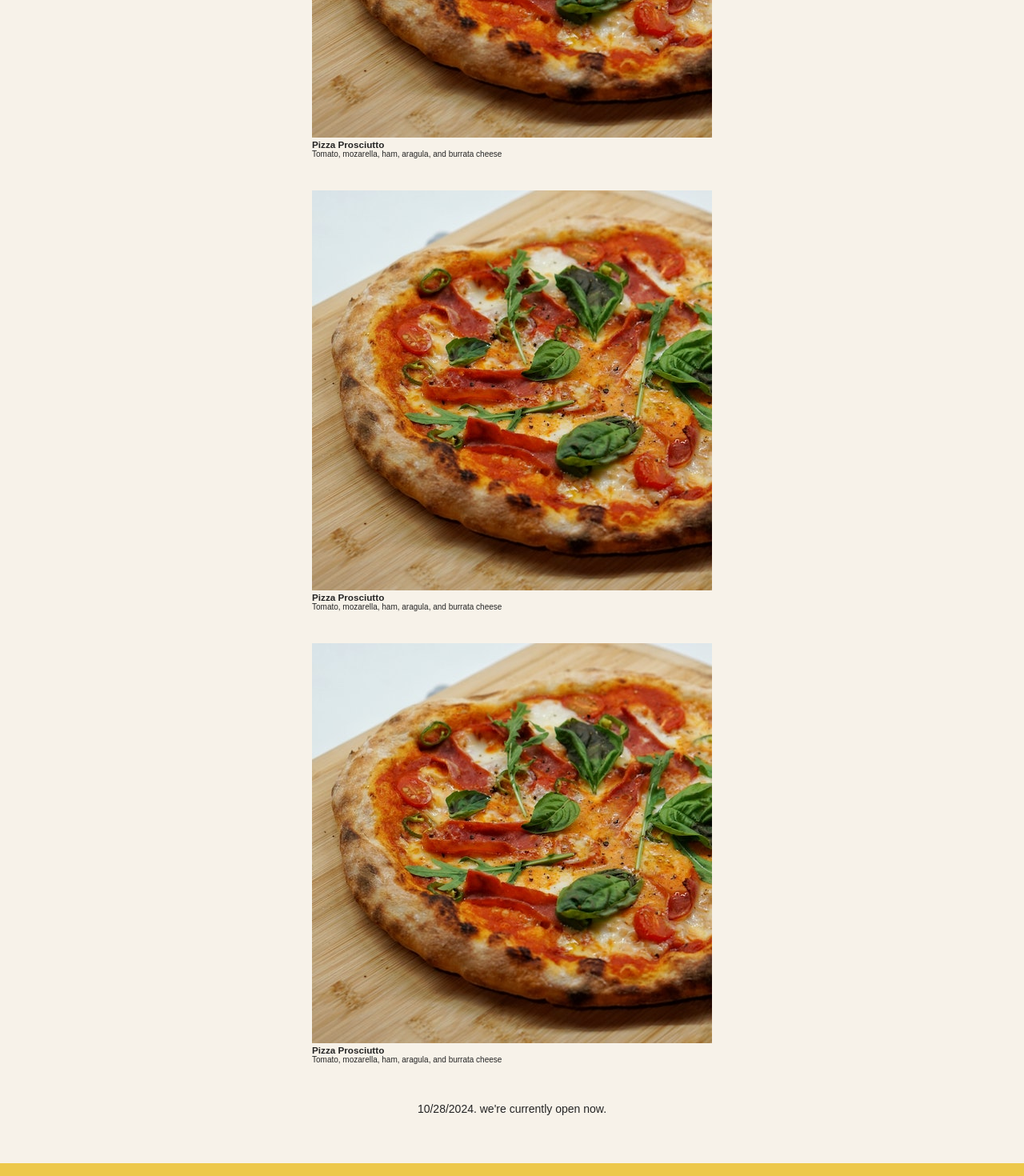
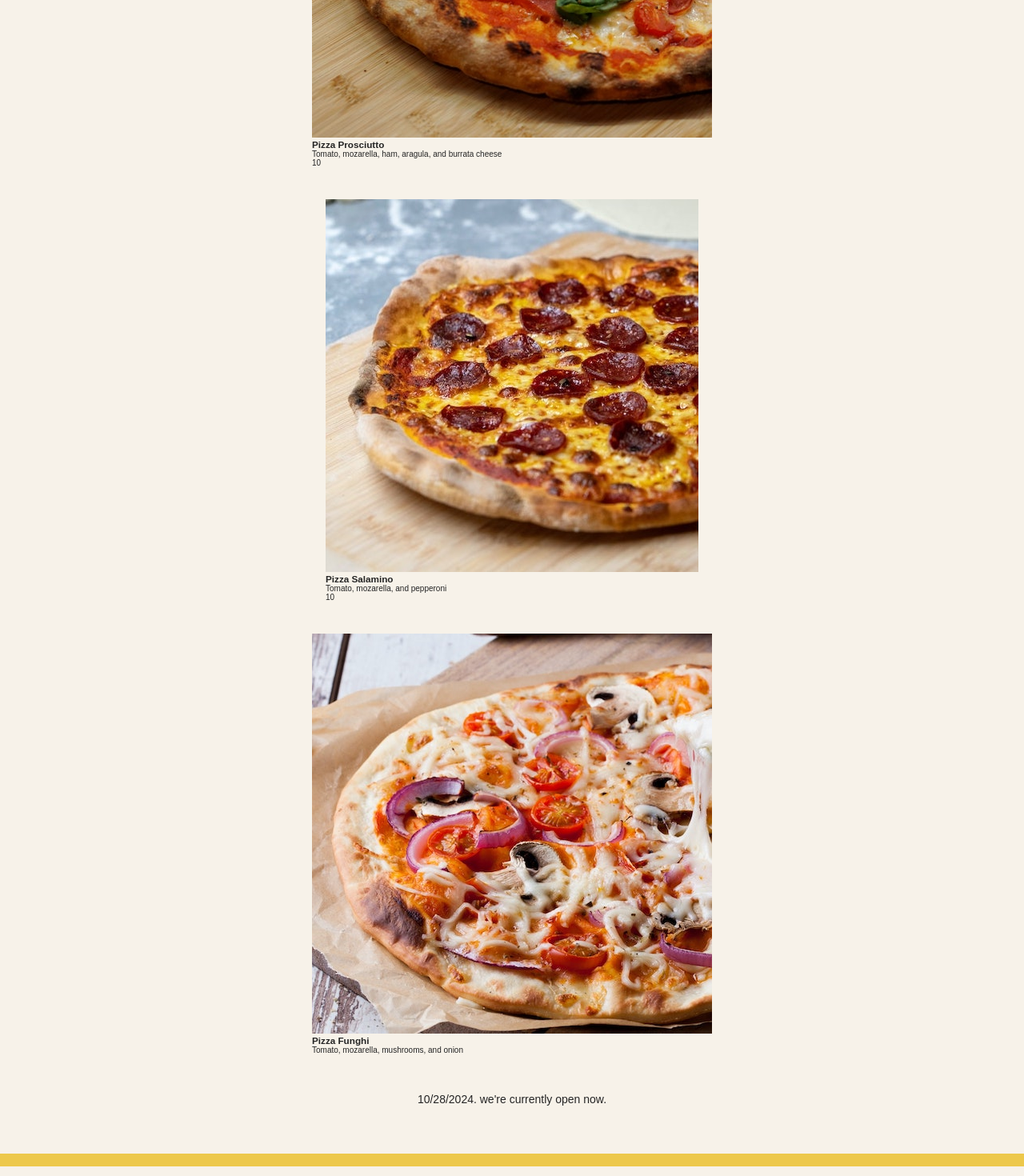
Before and after one commit to akumarkk/WebFW, a React (Create React App) app in the folder ReactJS/Pizza/pizza/: page / in a window 1280 px wide. Shown: the part 610-2080 px from the top of the page at 80% size. Built offline with nearby package versions, Linux system fonts and the light colour scheme.

Commit message:
states & props

```diff
--- a/ReactJS/Pizza/pizza/src/index.js
+++ b/ReactJS/Pizza/pizza/src/index.js
@@ -77,9 +77,27 @@
   return (
     <div className='menu'>
       <h2>Our Menu</h2>
-      <Pizza></Pizza>
-      <Pizza></Pizza>
-      <Pizza></Pizza>
+      <Pizza
+        name='Pizza Prosciutto'
+        ingredients='Tomato, mozarella, ham, aragula, and burrata cheese'
+        imgName='pizzas/prosciutto.jpg'
+        price={10}
+        >
+
+        </Pizza>
+      <Pizza
+        name='Pizza Salamino'
+        ingredients='Tomato, mozarella, and pepperoni'
+        imgName='pizzas/salamino.jpg'
+        price={10}>
+
+        </Pizza>
+      <Pizza
+        name='Pizza Funghi'
+        ingredients='Tomato, mozarella, mushrooms, and onion'
+        imgName='pizzas/funghi.jpg'>
+
+        </Pizza>
     </div>
     )
 }
@@ -96,11 +114,17 @@
 }
 
 
-function Pizza() {
+function Pizza(props) {
+  console.log(props)
+  // props.imgName = "test" // err
   return (<div>
-    <img src="./pizzas/prosciutto.jpg" alt="" />
-    <h3>Pizza Prosciutto</h3>
-    <p> Tomato, mozarella, ham, aragula, and burrata cheese </p>
+    <img src={props.imgName} alt="" />
+    <div>
+
+    <h3>{props.name}</h3>
+    <p> {props.ingredients} </p>
+    <span>{props.price}</span>
+    </div>
 
 
     </div>)
```
Also changed, not shown: 1 other file (tests, documents, lock files or other folders).
